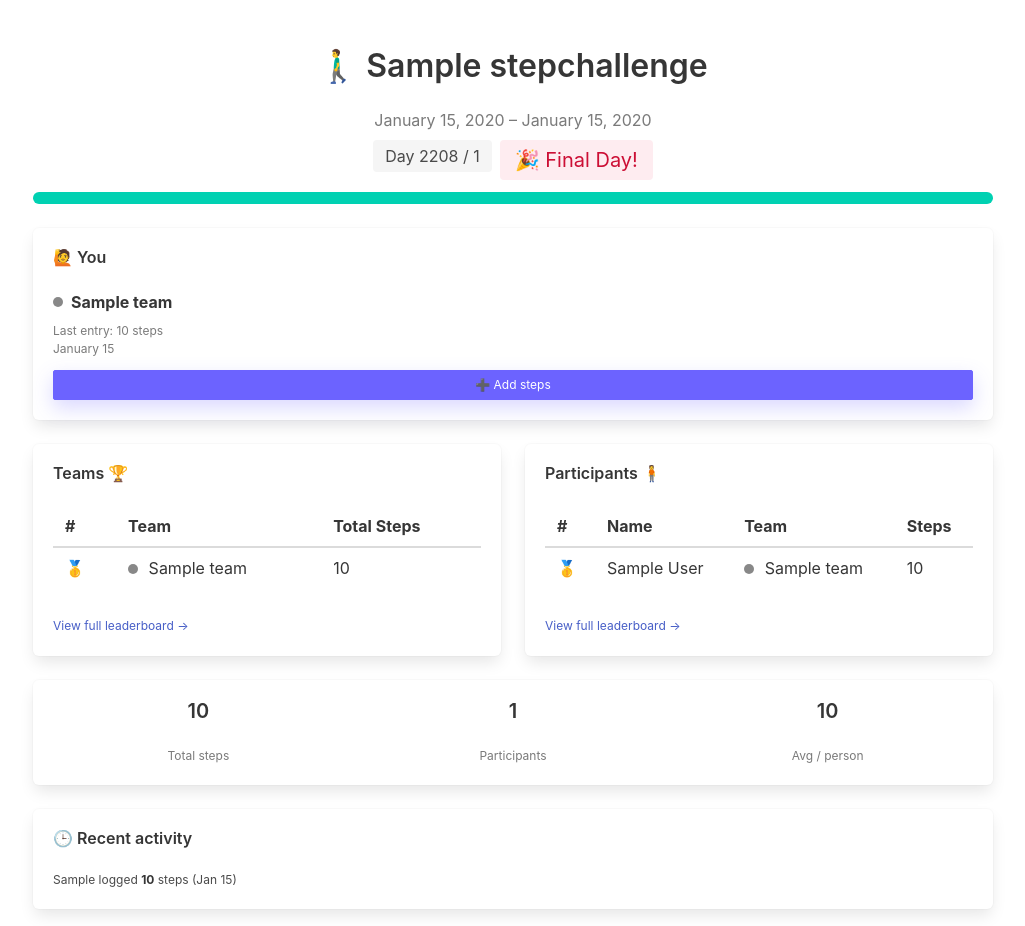
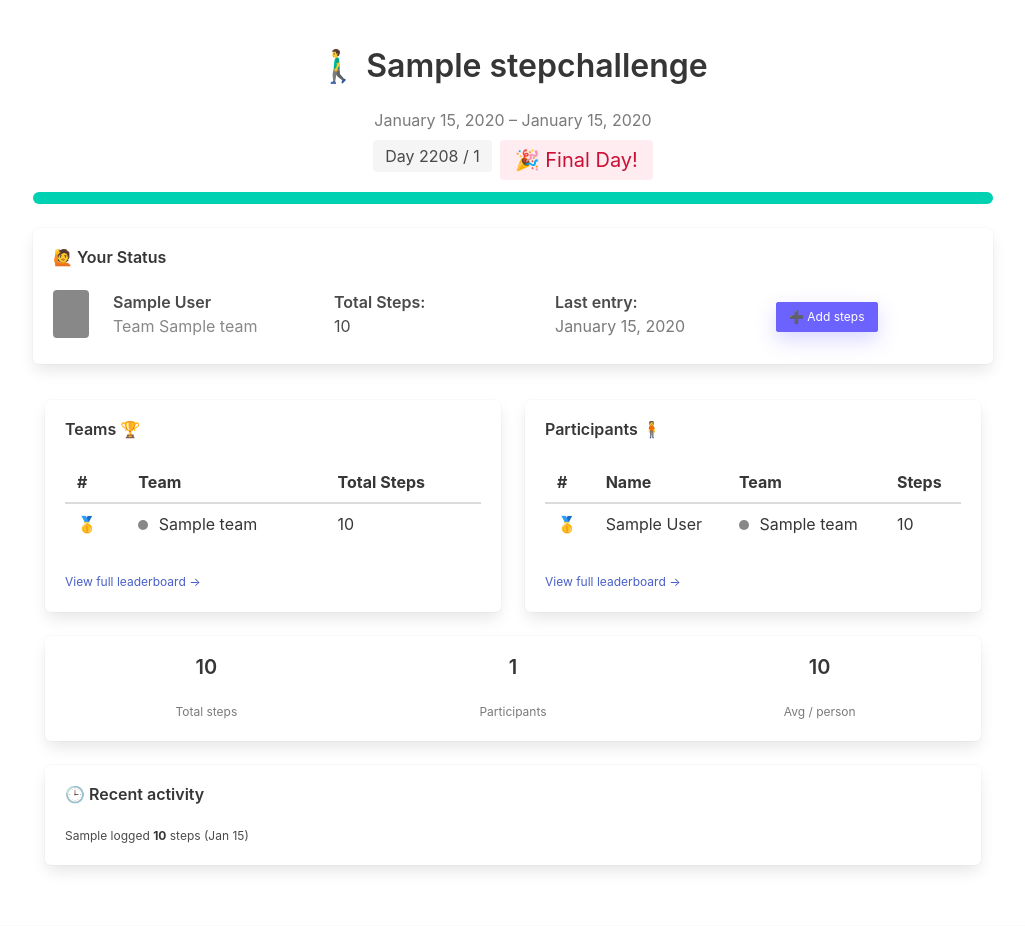
Before and after one commit to elliecdev/step_challenges, a Django app: page / in a window 1280 px wide. Shown: the part 56-982 px from the top of the page, without its empty margins (127-1152 px from the left). Run offline with Django 5.2, Linux system fonts and the light colour scheme; a user stored in the database is signed in; tables that the repository leaves empty hold one stand-in row (values such as "Sample post").

Commit message:
home: created your status box

```diff
--- a/steps/templates/steps/home.html
+++ b/steps/templates/steps/home.html
@@ -54,31 +54,44 @@
       {% if user.is_authenticated and participant %}
       <div class="column is-12 is-4">
         <div class="box">
-          <h2 class="title is-6">🙋 You</h2>
-
-          <div class="is-flex is-align-items-center mb-2">
-            <span
-              class="mr-2"
-              style="width:10px;height:10px;border-radius:50%;background:{{ participant.team.color }};">
-            </span>
-            <strong>{{ participant.team.name }}</strong>
+          <h2 class="title is-6">🙋 Your Status</h2>
+          <div class="columns">
+            <div class="column is-narrow">
+                <span class="tag is-size-4"
+                        style="background-color: {{ participant.team.color }}"></span>
             </div>
-
+            <div class="column">
+                <p class="has-text-weight-semibold">{{ participant.user.first_name }} {{ participant.user.last_name }}</p>
+                <p class="is-size-8" style="color: {{ participant.team.color }}">Team {{ participant.team.name }}</p>
+            </div>
+            <div class="column">
+                <p class="has-text-weight-semibold">Total Steps:</p>
                 {% if latest_entry %}
-            <p class="is-size-7 has-text-grey">
-              Last entry: {{ latest_entry.total_steps }} steps<br>
-              {{ latest_entry.date|date:"F j" }}
+                    <p class="is-size-8">{{ latest_entry.total_steps }}</p>
+                {% else %}
+                    <p class="is-size-8">0</p>
+                {% endif %}
+                {% comment %} <p class="is-size-8">{{ latest_entry.total_steps|default:0  }}</p> {% endcomment %}
+            </div>
+            <div class="column">
+                {% if latest_entry %}
+                    <p class="has-text-weight-semibold">Last entry:</p>
+                    <p class="is-size-8 has-text-grey">
+                    {{ latest_entry.date|date:"F j, Y" }}
                     </p>
                 {% else %}
-            <p class="is-size-7 has-text-grey">
+                    <p class="is-size-8 has-text-grey">
                     No steps logged yet
                     </p>
                 {% endif %}
-
+            </div>
+          <br />
+          <div class="column">
             <a href="{% url 'steps-add-entry' %}"
-             class="button is-primary is-small is-fullwidth mt-3">
+                class="button is-primary is-small mt-3">
                 ➕ Add steps
             </a>
+          </div>
         </div>
       </div>
       {% endif %}
```
Lines whose indentation alone changed are shown as unchanged.
